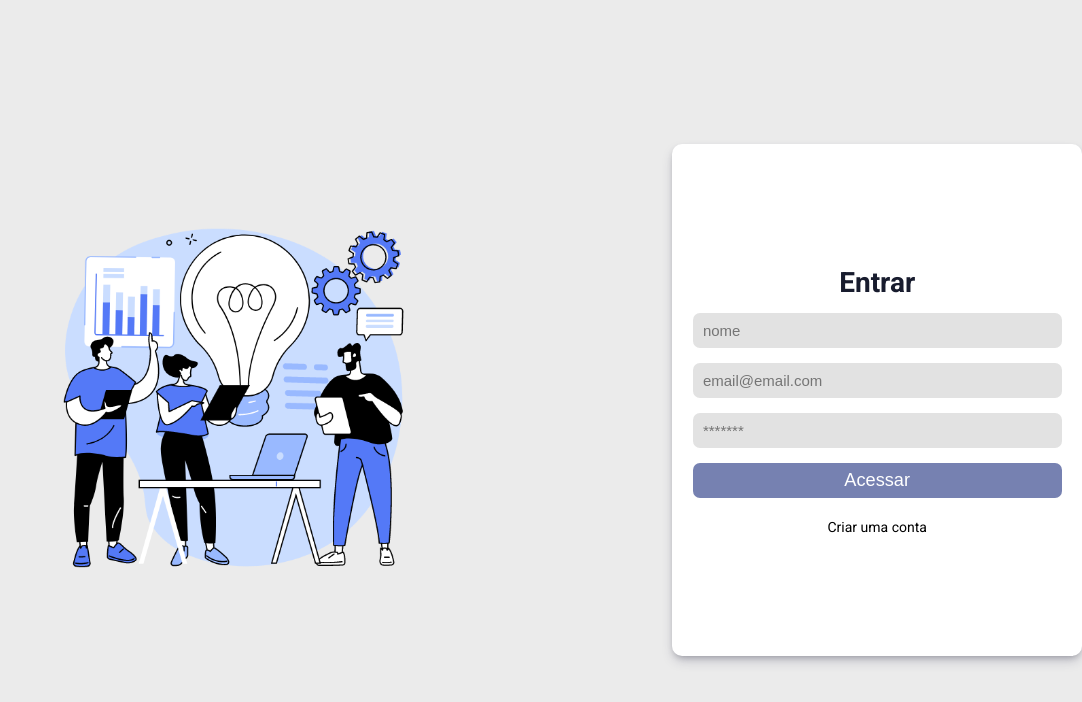
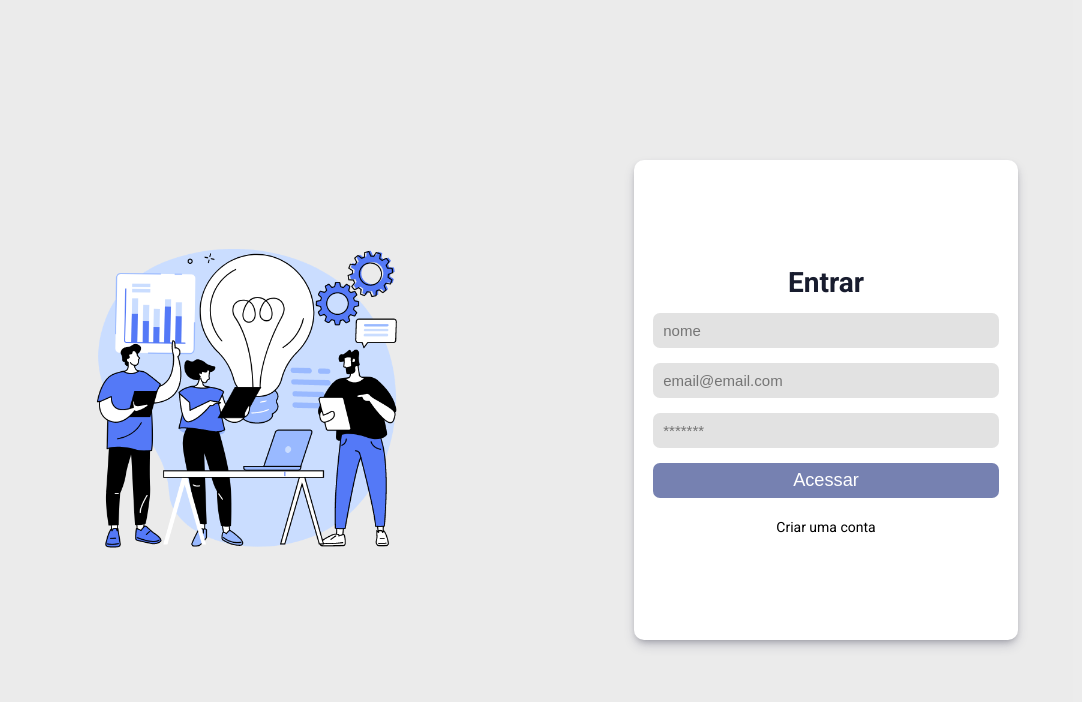
Before and after one commit to LaiFrance/Sistema-de-Chamados-React, a React (Create React App) app: page / in a window 1280 px wide. Shown: the top 702 px of the page, without its empty margins (198-1280 px from the left). Built offline with nearby package versions, Linux system fonts and the light colour scheme.

Commit message:
add layout

```diff
--- a/src/pages/SingIn/signin.css
+++ b/src/pages/SingIn/signin.css
@@ -53,17 +53,16 @@
 }
 
 .login input{
-  margin-bottom: 15px;
-  height: 35px;
+
+  height: 35vw;
   border:0;
   border-radius: 7px;
-  padding: 10px;
   font-size: 15px;
   background-color: rgb(226, 226, 226);
 }
 
 form button{
-  height: 35px;
+  height: 35vw;
   border:0;
   border-radius: 7px;
   background-color: #7681b1;
--- a/src/pages/SingUp/signup.css
+++ b/src/pages/SingUp/signup.css
@@ -13,8 +13,8 @@
     box-shadow: rgba(50, 50, 93, 0.25) 0px 6px 12px -2px, rgba(0, 0, 0, 0.3) 0px 3px 7px -3px;
     background: #ffffff;
     border-radius: 10px;
-    width: 38vw;
-    height: 40vw;
+    width: 30%;
+    height: 60%;
     display: flex;
     align-items: center;
     justify-content: center;
@@ -22,7 +22,7 @@
 }
 
 .sign-in{
-    width: 68vw;
+    width: 60%;
 }
 
   .login-area{
```
